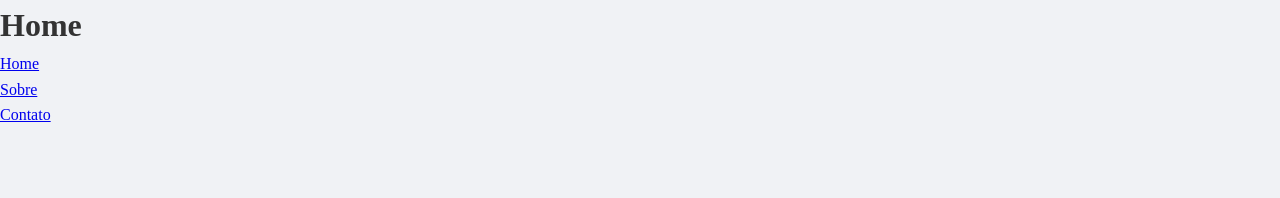
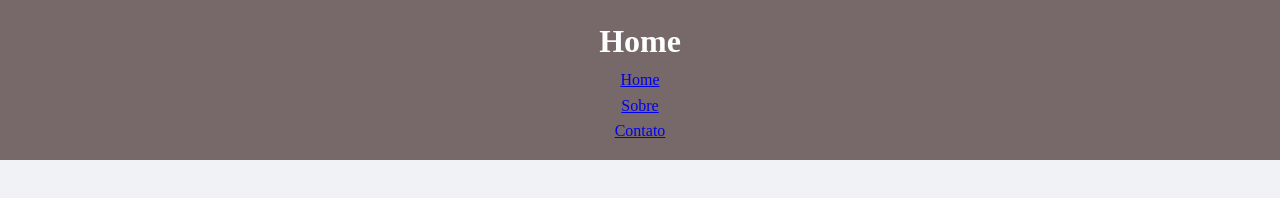
Before and after one commit to joaoporto27/semantico, a plain HTML site: page index.html in a window 1280 px wide. Drawn offline with Linux system fonts and the light colour scheme.

Commit message:
Create: class

```diff
--- a/css/global.css
+++ b/css/global.css
@@ -12,8 +12,13 @@ body {
 }
 
 .site-header {
-    background-color: #333;
+    background-color: #776969;
     color: #fff;
     padding: 1rem 0;
     text-align: center;
 }
+
+.site-title {
+    margin-bottom: 10px;
+    font-size: 2rem;
+}
--- a/index.html
+++ b/index.html
@@ -7,7 +7,7 @@
     <link rel="stylesheet" href="css/global.css">
 </head>
 <body>
-    <header>
+    <header class="site-header">
         <h1>Home</h1>
         <nav class="main-nav">
             <ul class="nav-list">
```
